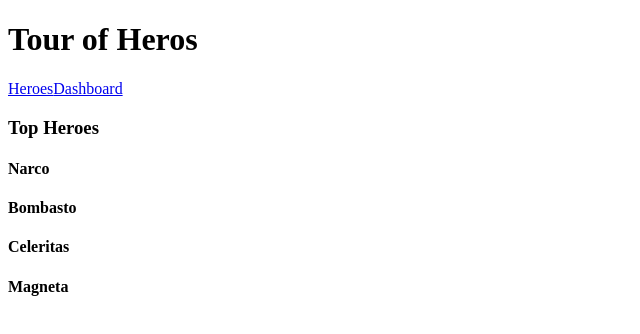
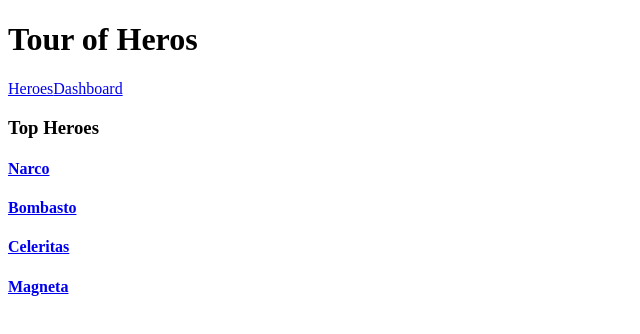
Before and after one commit to KeilCarpenter/TourOfHeros, an Angular app: page /dashboard in a window 1280 px wide. Shown: the top 334 px of the page, without its empty margins (0-640 px from the left). Built offline with nearby package versions, Linux system fonts and the light colour scheme.

Commit message:
Pass hero id as route param

```diff
--- a/src/app/components/dashboard/dashboard.component.html
+++ b/src/app/components/dashboard/dashboard.component.html
@@ -1,8 +1,8 @@
 <h3>Top Heroes</h3>
 <div class="grid grid-pad">
-  <div *ngFor="let hero of heroes" class="col-1-4">
+  <a *ngFor="let hero of heroes" [routerLink]="['/detail', hero.id]" class="col-1-4">
     <div class="module hero">
       <h4>{{hero.name}}</h4>
     </div>
-  </div>
+  </a>
 </div>
--- a/src/app/routes/app.routes.ts
+++ b/src/app/routes/app.routes.ts
@@ -10,7 +10,8 @@
   { path: '', redirectTo: 'dashboard', pathMatch: 'full'},
   { path: 'dashboard', component: DashboardComponent},
   { path: 'heroes', component: HeroesComponent},
-  { path: 'detail/:id', component: HeroDetailComponent}
+  { path: 'detail/:id', component: HeroDetailComponent},
+  { path: 'detail', component: HeroDetailComponent}
 ];
 
 export const routes = RouterModule.forRoot(APP_ROUTES);
```
